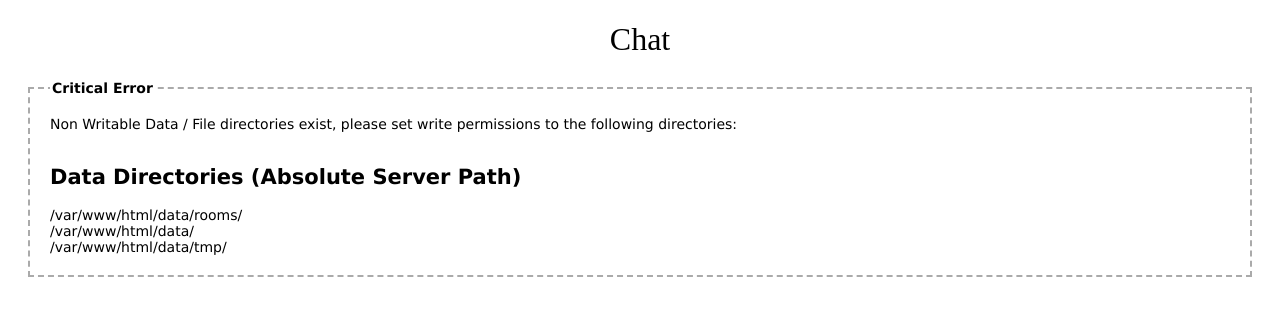
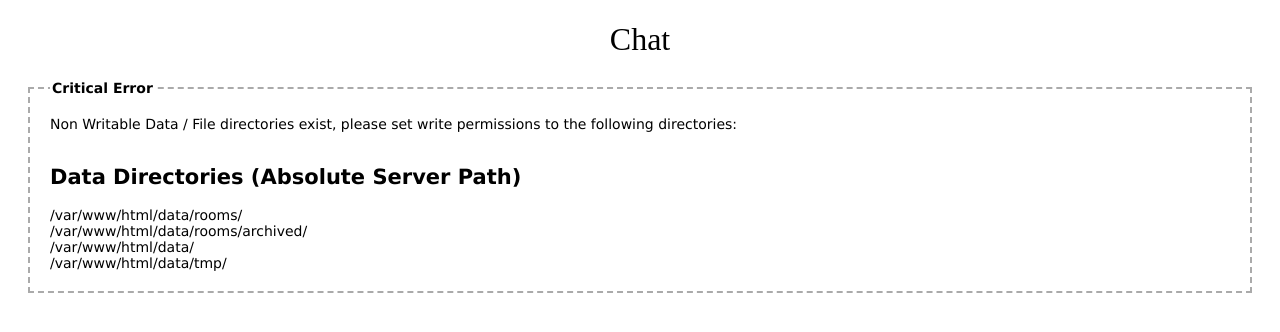
Before and after one commit to jonufele/WaterCooler-Chat, a PHP site: page /index.embedded.php in a window 1280 px wide. Shown: the top 332 px of the page. Run offline with PHP 8.4, Linux system fonts and the light colour scheme; some libraries are stand-ins or nearby versions.

Commit message:
Code Revision Moved archives location to a separate diractory

```diff
--- a/includes/classes/wcroom.class.php
+++ b/includes/classes/wcroom.class.php
@@ -846,7 +846,8 @@ class WcRoom {
                                                         ''
                                                     )
                                                 ),
-                                                $post_edit_perm && !WcPgc::mySession('archive')
+                                                $post_edit_perm && !WcPgc::mySession('archive'),
+                                                (WcPgc::mySession('archive') ? WcGui::popTemplate('wcchat.posts.archived') : '')
                                             ),
                                             'EDITED' => WcGui::popTemplate(
                                                 'wcchat.posts.normal.edit_tag.edited',
@@ -1448,7 +1449,7 @@ class WcRoom {
                     // Scan Current Archive volume
                     $archive_vol = intval(WcPgc::mySession('archive'));
                     $archive_target =
-                        WcChat::$roomDir .
+                        WcChat::$roomDir . 'archived/' .
                         base64_encode(WcPgc::mySession('current_room')) . '.' .
                         ($this->def['lArchVol'] + 1 - $archive_vol)
                     ;
@@ -1466,7 +1467,7 @@ class WcRoom {
 
                     $next_archive_vol =  (intval(WcPgc::mySession('archive')) + 1);
                     $next_archive_target =
-                        WcChat::$roomDir .
+                        WcChat::$roomDir . 'archived/' .
                         base64_encode(WcPgc::mySession('current_room')) . '.' .
                         ($this->def['lArchVol'] + 1 - $next_archive_vol)
                     ;
--- a/includes/classes/wcutils.class.php
+++ b/includes/classes/wcutils.class.php
@@ -20,42 +20,42 @@ class WcUtils {
         // Halt if errors exist
         $errors = '';
         if(
-            !is_numeric(REFRESH_DELAY) ||
+            !is_int(REFRESH_DELAY) ||
             intval(REFRESH_DELAY) < 1
         ) {
             $errors = '- REFRESH_DELAY must be an integer >= 1' . "\n";
         }
 
         if(
-            !is_numeric(REFRESH_DELAY_IDLE) ||
+            !is_int(REFRESH_DELAY_IDLE) ||
             intval(REFRESH_DELAY_IDLE) < 0
         ) {
             $errors .= '- REFRESH_DELAY_IDLE must be an integer >= 0' . "\n";
         }
 
         if(
-            !is_numeric(IDLE_START) ||
+            !is_int(IDLE_START) ||
             intval(IDLE_START) < 60
         ) {
             $errors .= '- IDLE_START must be an integer >= 60' . "\n";
         }
 
         if(
-            !is_numeric(OFFLINE_PING) ||
+            !is_int(OFFLINE_PING) ||
             intval(OFFLINE_PING) < 1
         ) {
             $errors .= '- OFFLINE_PING must be an integer >= 1' . "\n";
         }
 
         if(
-            !is_numeric(ANTI_SPAM) ||
+            !is_int(ANTI_SPAM) ||
             intval(ANTI_SPAM) < 0
         ) {
             $errors .= '- ANTI_SPAM must be an integer >= 0' . "\n";
         }
 
         if(
-            !is_numeric(CHAT_OLDER_MSG_STEP) ||
+            !is_int(CHAT_OLDER_MSG_STEP) ||
             intval(CHAT_OLDER_MSG_STEP) < 1
         ) {
             $errors .= '- CHAT_OLDER_MSG_STEP must be an integer >= 1' . "\n";
@@ -63,10 +63,24 @@ class WcUtils {
 
         if(
             intval(CHAT_DSP_BUFFER) > intval(CHAT_STORE_BUFFER) ||
-            !is_numeric(CHAT_DSP_BUFFER) ||
-            !is_numeric(CHAT_STORE_BUFFER)
+            !is_int(CHAT_DSP_BUFFER) ||
+            !is_int(CHAT_STORE_BUFFER)
         ) {
             $errors .= '- CHAT_STORE_BUFFER must be >= CHAT_DSP_BUFFER' . "\n";
+        }
+
+        if(
+            !is_int(POST_EDIT_TIMEOUT) ||
+            intval(POST_EDIT_TIMEOUT) < 0
+        ) {
+            $errors .= '- "POST_EDIT_TIMEOUT" must be an integer >= 0' . "\n";
+        }
+
+        if(
+            !is_int(MAX_DATA_LEN) ||
+            intval(MAX_DATA_LEN) < 0
+        ) {
+            $errors .= '- "MAX_DATA_LEN" must be an integer >= 0' . "\n";
         }
 
         if(ACC_REC_EMAIL) {
--- a/includes/classes/wcutils.file.class.php
+++ b/includes/classes/wcutils.file.class.php
@@ -20,6 +20,7 @@ class WcFile {
 
         $output = '';
         $tmp1 = is_writable(WcChat::$roomDir);
+        $tmp1_2 = is_writable(WcChat::$roomDir . 'archived/');
         $tmp2 = is_writable(WcChat::$dataDir);
         $tmp3 = is_writable(WcChat::$dataDir . 'tmp/');
         $tmp4 = is_writable(WcChat::$includeDirServer . 'files/');
@@ -27,13 +28,14 @@ class WcFile {
         $tmp6 = is_writable(WcChat::$includeDirServer . 'files/avatars/');
         $tmp7 = is_writable(WcChat::$includeDirServer . 'files/thumb/');
 
-        if(!$tmp1 || !$tmp2 || !$tmp3 || !$tmp4 || !$tmp5 || !$tmp6 || !$tmp7) {
+        if(!$tmp1 || !$tmp1_2 || !$tmp2 || !$tmp3 || !$tmp4 || !$tmp5 || !$tmp6 || !$tmp7) {
 
-            if(!$tmp1 || !$tmp2 || !$tmp3) {
+            if(!$tmp1 || !$tmp1_2 || !$tmp2 || !$tmp3) {
                 $output .= '<h2>Data Directories (Absolute Server Path)</h2>';
             }
 
             if(!$tmp1) { $output .= addslashes(WcChat::$roomDir) . "\n"; }
+            if(!$tmp1_2) { $output .= addslashes(WcChat::$roomDir) . 'archived/' . "\n"; }
             if(!$tmp2) { $output .= addslashes(WcChat::$dataDir) . "\n"; }
             if(!$tmp3) { $output .= addslashes(WcChat::$dataDir . 'tmp/') . "\n"; }
             if(!$tmp4 || !$tmp5 || !$tmp6 || !$tmp7) {
--- a/includes/wcajax.edit_msg.php
+++ b/includes/wcajax.edit_msg.php
@@ -39,7 +39,7 @@
             ) ? TRUE : FALSE;
 
         if(!$edit_permission) {
-            echo "ERROR: Cannot Edit post! Possible causes:\n- Access denied\n- Invalid Message Id\n- Expired Edit Timeout!";
+            echo "ERROR: Cannot Edit post! Possible causes:\n- Access denied\n- Invalid Message Id\n- Expired Edit Timeout\n- The message was archived/discarded";
             die();
         }
 
--- a/themes/purple_windows/style.css
+++ b/themes/purple_windows/style.css
@@ -385,6 +385,10 @@ H1 {
 
 #wc_msg_container .hide_icon_off {
     display: none;
+}
+
+#wc_msg_container .archived {
+    float: right;
 }
 
 /*--------------------------------------*/
--- a/themes/purple_windows/templates.php
+++ b/themes/purple_windows/templates.php
@@ -581,6 +581,8 @@ $templates['wcchat.posts.undo_clear_screen'] = 'Screen cleanup (<a href="#" oncl
 $templates['wcchat.posts.global_clear_screen'] = 'New Chat Visit';
 
 $templates['wcchat.posts.curr_user_ref'] = '<span class="curr_user_ref">{NAME}</span>';
+
+$templates['wcchat.posts.archived'] = '<img src="{INCLUDE_DIR_THEME}images/archived.png" title="Archived" class="archived">';
 
 # ============================================================================
 #                         ROOMS
@@ -1170,6 +1172,7 @@ $templates['wcchat.info'] = '
             <li>To post a message, a user needs to be logged in and joined</li>
             <li>Posted messages can be hidden either by users/moderators (self only: cookie) or moderators under edit mode (global hide)</li>
             <li>A message that is hidden (either locally or globally) cannot be edited</li>
+            <li>Archived messages are read-only.</li>
             <li>Globally hiding a message takes immediate effect on other users, while un-hiding only takes effect on user\'s next visit to the room</li>
             <li>When a message is edited, the other users receive a note on top of the message with a reload link.</li>
             <li>To write a multi-line message, turn on multi-line mode (Toolbar), write the message, go back to single line mode and submit.</li>
--- a/themes/simple_blue/style.css
+++ b/themes/simple_blue/style.css
@@ -378,6 +378,10 @@ H1 {
 
 #wc_msg_container .hide_icon_off {
     display: none;
+}
+
+#wc_msg_container .archived {
+    float: right;
 }
 
 /*--------------------------------------*/
--- a/themes/simple_blue/templates.php
+++ b/themes/simple_blue/templates.php
@@ -582,6 +582,8 @@ $templates['wcchat.posts.undo_clear_screen'] = 'Screen cleanup (<a href="#" oncl
 $templates['wcchat.posts.global_clear_screen'] = 'New Chat Visit';
 
 $templates['wcchat.posts.curr_user_ref'] = '<span class="curr_user_ref">{NAME}</span>';
+
+$templates['wcchat.posts.archived'] = '<img src="{INCLUDE_DIR_THEME}images/archived.png" title="Archived" class="archived">';
 
 # ============================================================================
 #                         ROOMS
@@ -1171,6 +1173,7 @@ $templates['wcchat.info'] = '
             <li>To post a message, a user needs to be logged in and joined</li>
             <li>Posted messages can be hidden either by users/moderators (self only: cookie) or moderators under edit mode (global hide)</li>
             <li>A message that is hidden (either locally or globally) cannot be edited</li>
+            <li>Archived messages are read-only.</li>
             <li>Globally hiding a message takes immediate effect on other users, while un-hiding only takes effect on user\'s next visit to the room</li>
             <li>When a message is edited, the other users receive a note on top of the message with a reload link.</li>
             <li>To write a multi-line message, turn on multi-line mode (Toolbar), write the message, go back to single line mode and submit.</li>
```
Also changed, not shown: includes/wcajax.send_msg.php (+10 -2 lines), includes/wcajax.upd_gsettings.php (+14 -0 lines), themes/purple_windows/images/archived.png (added), themes/simple_blue/images/archived.png (added), 1 other file.
